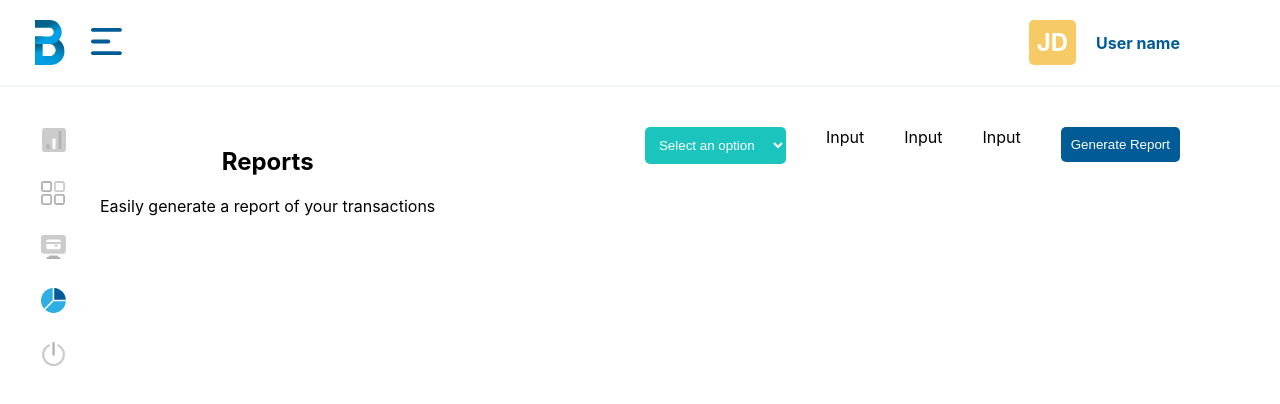
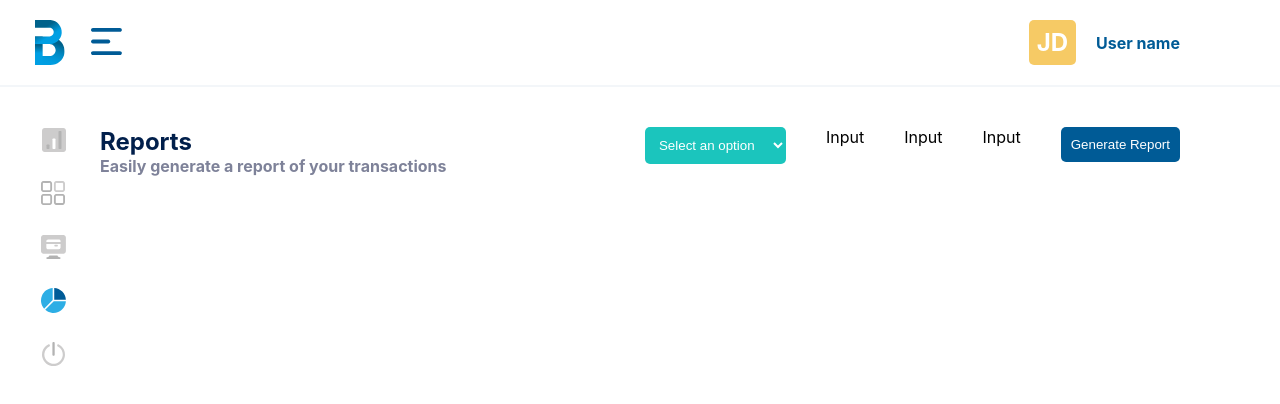
Before and after one commit to THEmmanuel/match-test, a React (Create React App) app: page / in a window 1280 px wide. Shown: the top 404 px of the page. Built offline with nearby package versions, Linux system fonts and the light colour scheme.

Commit message:
add ReportsEmpty component and add report info style

```diff
--- a/src/Pages/Reports/Reports.module.css
+++ b/src/Pages/Reports/Reports.module.css
@@ -16,7 +16,7 @@
 	gap: 40px;
 }
 
-.ReportsGenerateButton{
+.ReportsGenerateButton {
 	background-color: #005B96;
 	color: #FFFFFF;
 	border: none;
@@ -24,3 +24,23 @@
 	height: fit-content;
 	padding: 10px;
 }
+
+.ReportsHeading {
+	display: inline;
+	margin: 0;
+	color: #011F4B;
+	font-weight: 700;
+}
+
+.ReportsText {
+	font-weight: 700;
+	font-size: 16px;
+	line-height: 20px;
+	color: #7E8299;
+}
+
+.ReportsInfo{
+	display: flex;
+	flex-direction: column;
+	text-align: left;
+}
--- a/src/Pages/Reports/Reports.tsx
+++ b/src/Pages/Reports/Reports.tsx
@@ -9,8 +9,8 @@ const ReportsPage = () => {
 		<section className={style.ReportsPage}>
 			<div className={style.ReportsTopWrapper}>
 				<div className={style.ReportsInfo}>
-					<h2>Reports</h2>
-					<span>Easily generate a report of your transactions</span>
+					<h2 className={style.ReportsHeading}>Reports</h2>
+					<span className={style.ReportsText}>Easily generate a report of your transactions</span>
 				</div>
 
 				<div className={style.ReportsFilterWrapper}>
```
Also changed, not shown: src/containers/ReportsEmpty/ReportsEmpty.tsx (added, +12 -0 lines), src/containers/ReportsEmpty/ReportsEmpty.module.css (added).
